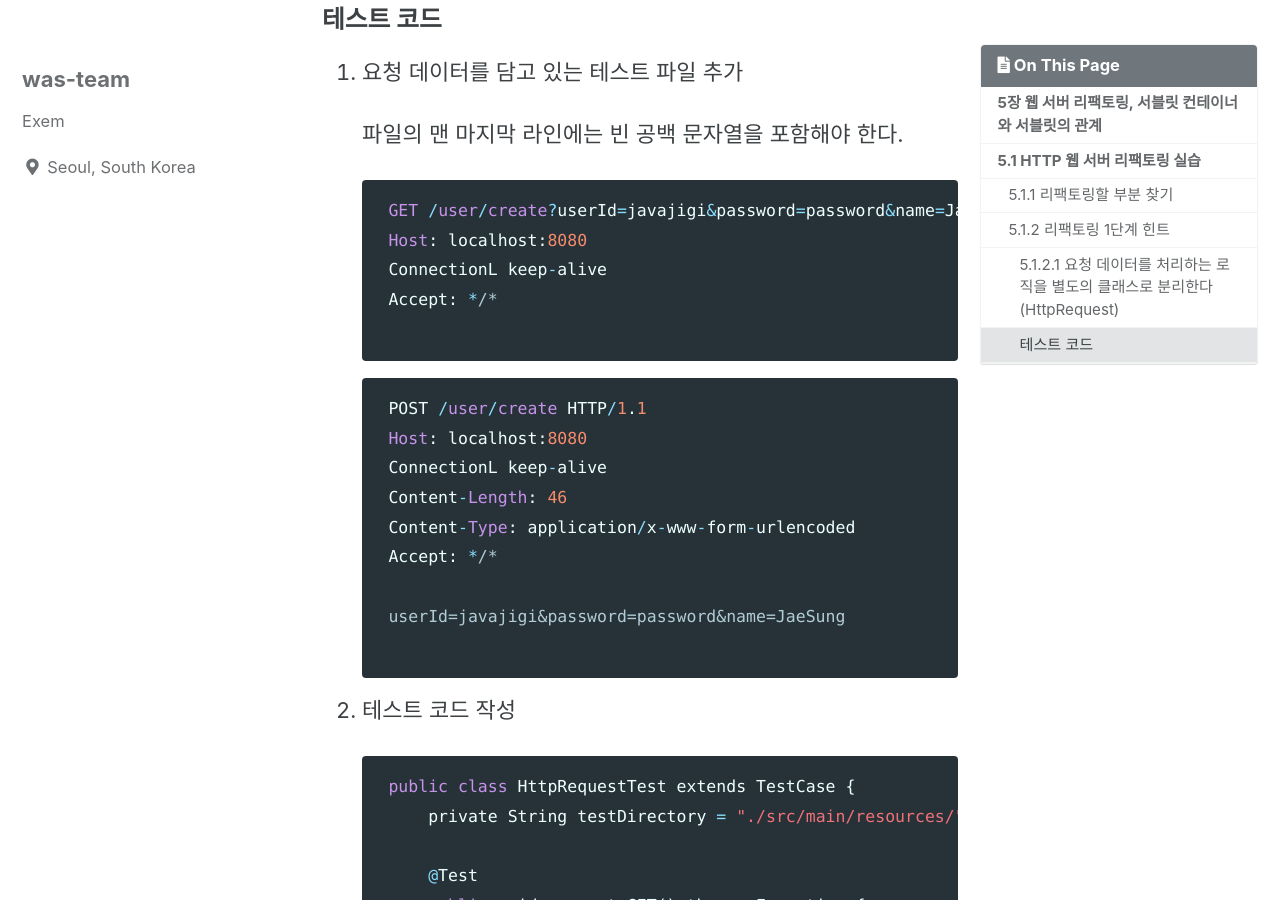
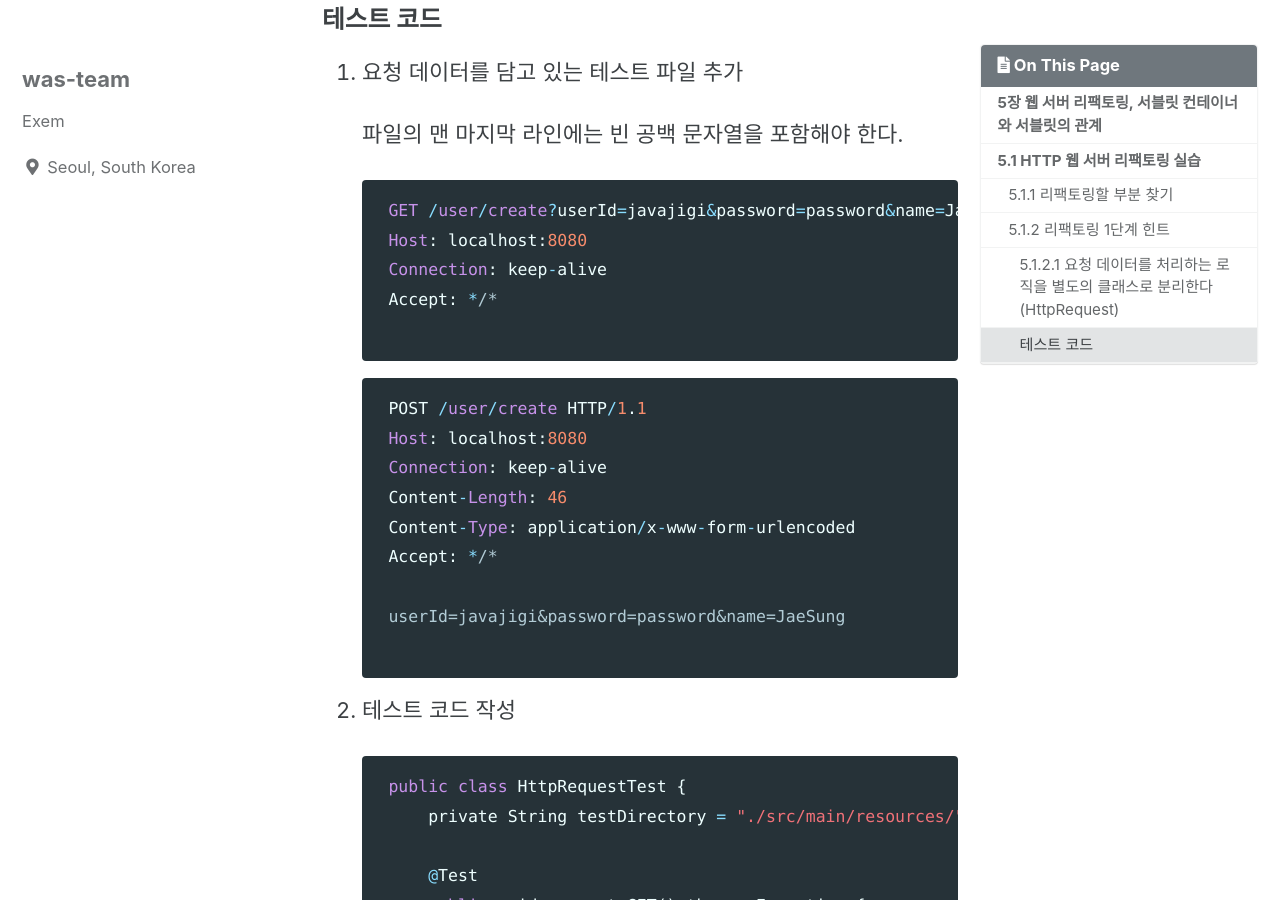
Before and after one commit to exem-was/exem-was.github.io, a Jekyll site: the page built from _posts/2022-04-07-javaweb-webServer-refactoring-httpRequest.md, in a window 1280 px wide and 900 px high, scrolled down 1356 px. Built offline with Jekyll 4.4.1, drawn with Linux system fonts in a browser that asks for light colours; cached includes are drawn as plain includes.

Commit message:
Update 2022-04-07-javaweb-webServer-refactoring-httpRequest.md

````diff
--- a/_posts/2022-04-07-javaweb-webServer-refactoring-httpRequest.md
+++ b/_posts/2022-04-07-javaweb-webServer-refactoring-httpRequest.md
@@ -43,7 +43,7 @@ last_modified_at: 2022-04-07
     ```sql
     GET /user/create?userId=javajigi&password=password&name=JaeSung HTTP/1.1
     Host: localhost:8080
-    ConnectionL keep-alive
+    Connection: keep-alive
     Accept: */*
 
     ```
@@ -51,7 +51,7 @@ last_modified_at: 2022-04-07
     ```sql
     POST /user/create HTTP/1.1
     Host: localhost:8080
-    ConnectionL keep-alive
+    Connection: keep-alive
     Content-Length: 46
     Content-Type: application/x-www-form-urlencoded
     Accept: */*
@@ -63,7 +63,7 @@ last_modified_at: 2022-04-07
 2. 테스트 코드 작성
 
     ```sql
-    public class HttpRequestTest extends TestCase {
+    public class HttpRequestTest {
         private String testDirectory = "./src/main/resources/";
 
         @Test
````
